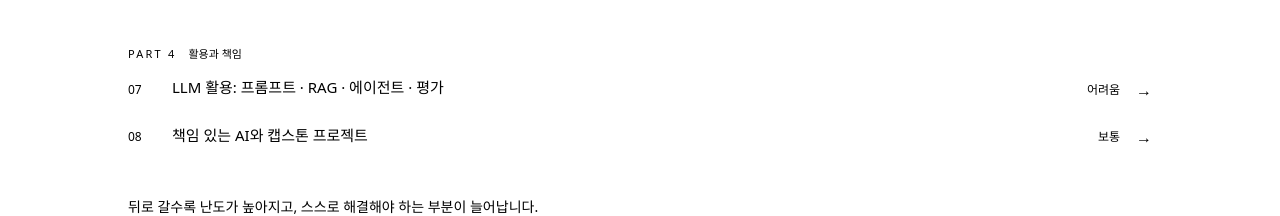
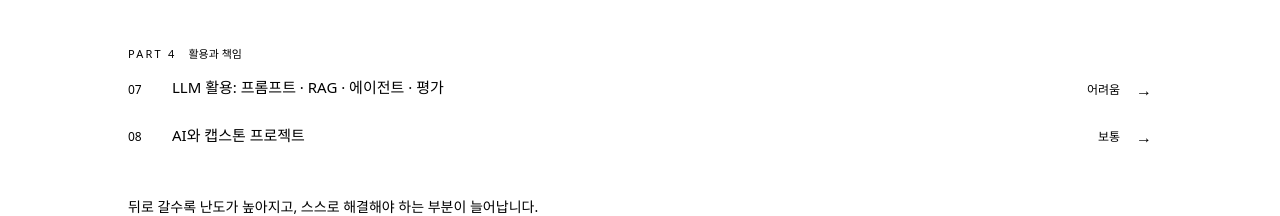
Before and after one commit to meaterick/Studysite, a Next.js app: page / in a window 1280 px wide. Shown: the part 2060-2276 px from the top of the page. Built offline with nearby package versions, Linux system fonts and the light colour scheme; no server answers; a web font is replaced by a local one.

Commit message:
Content: drop "책임" from week 8 title
Co-Authored-By: Claude Sonnet 5 <noreply@anthropic.com>
Claude-Session: https://claude.ai/code/session_011RDdx6ueWtnw4cS4y9nugA

```diff
--- a/src/content/weeks/week8.ts
+++ b/src/content/weeks/week8.ts
@@ -6,7 +6,7 @@ const week8: WeekMeta = {
   slug: "week-8",
   number: 8,
   phase: "4부 · 활용·책임",
-  title: "책임 있는 AI와 캡스톤 프로젝트",
+  title: "AI와 캡스톤 프로젝트",
   subtitle: "편향·공정성, 프라이버시, 안전, 프롬프트 인젝션, 저작권, 규제, 모델카드",
   difficulty: 4,
   keywords: ["편향·공정성", "프라이버시", "안전", "모델카드", "캡스톤", "MLOps", "LLMOps", "모델 서빙", "연구방법론", "논문 재현"],
```
